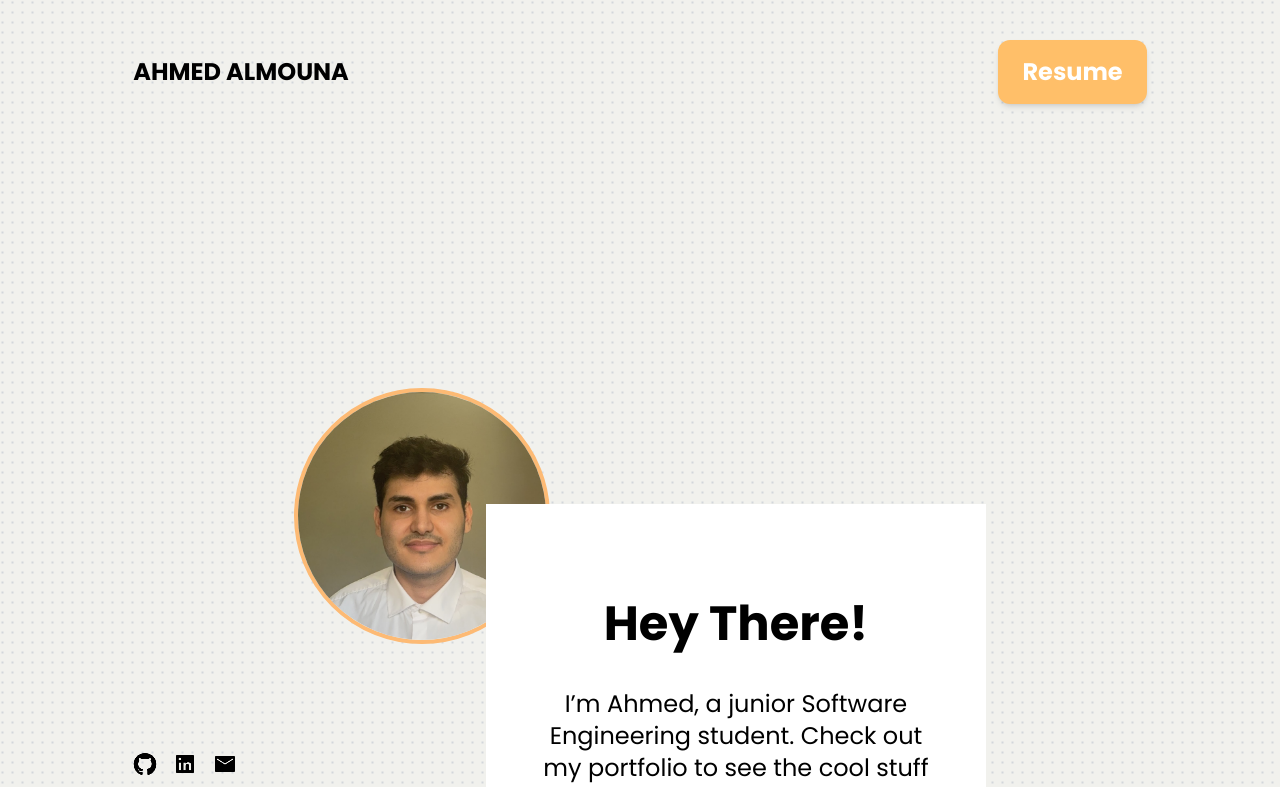
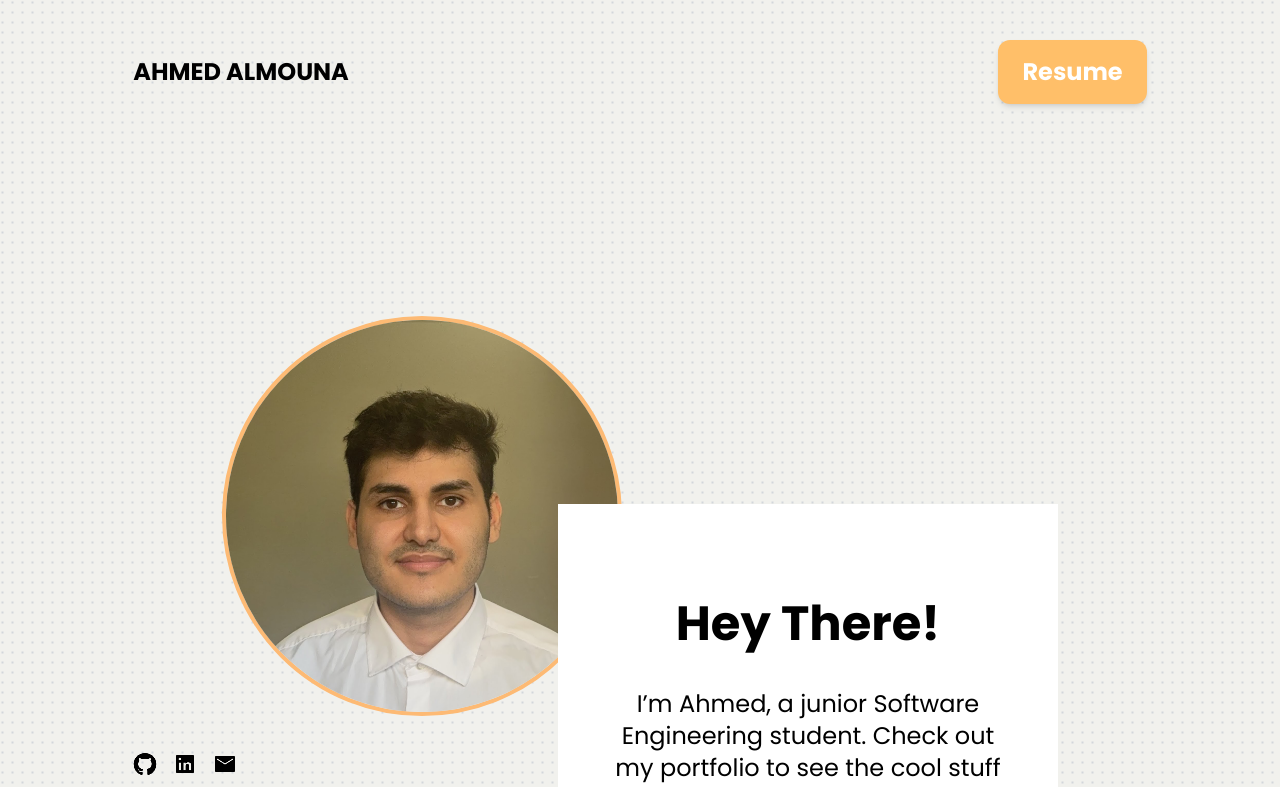
Before and after one commit to ahmed-almouna/Personal-Website, a Next.js app in the folder PersonalWebsite-main/: page / in a window 1280 px wide. Shown: the top 787 px of the page. Built offline with nearby package versions, Linux system fonts and the light colour scheme.

Commit message:
Updated photo size

```diff
--- a/PersonalWebsite-main/src/components/About/index.tsx
+++ b/PersonalWebsite-main/src/components/About/index.tsx
@@ -11,7 +11,7 @@ export default function About() {
   };
 
   return (
-    <div className="flex flex-col items-center mb-36" id="about">
+    <div className="flex flex-col items-center mb-32" id="about">
       <div className="text-5xl font-bold uppercase mb-20">
         About
       </div>
--- a/PersonalWebsite-main/src/components/Body/index.tsx
+++ b/PersonalWebsite-main/src/components/Body/index.tsx
@@ -10,11 +10,11 @@ export default function Body() {
           <Image
             className="rounded-full  border-4 border-orange-300"
             src={"/photo.png"}
-            width={256}
-            height={256}
+            width={400}
+            height={400}
             quality={100}
             unoptimized={true}
-            sizes="256px"
+            sizes="400px"
             priority={true}
             alt="Photo of me :)"
           />
```
